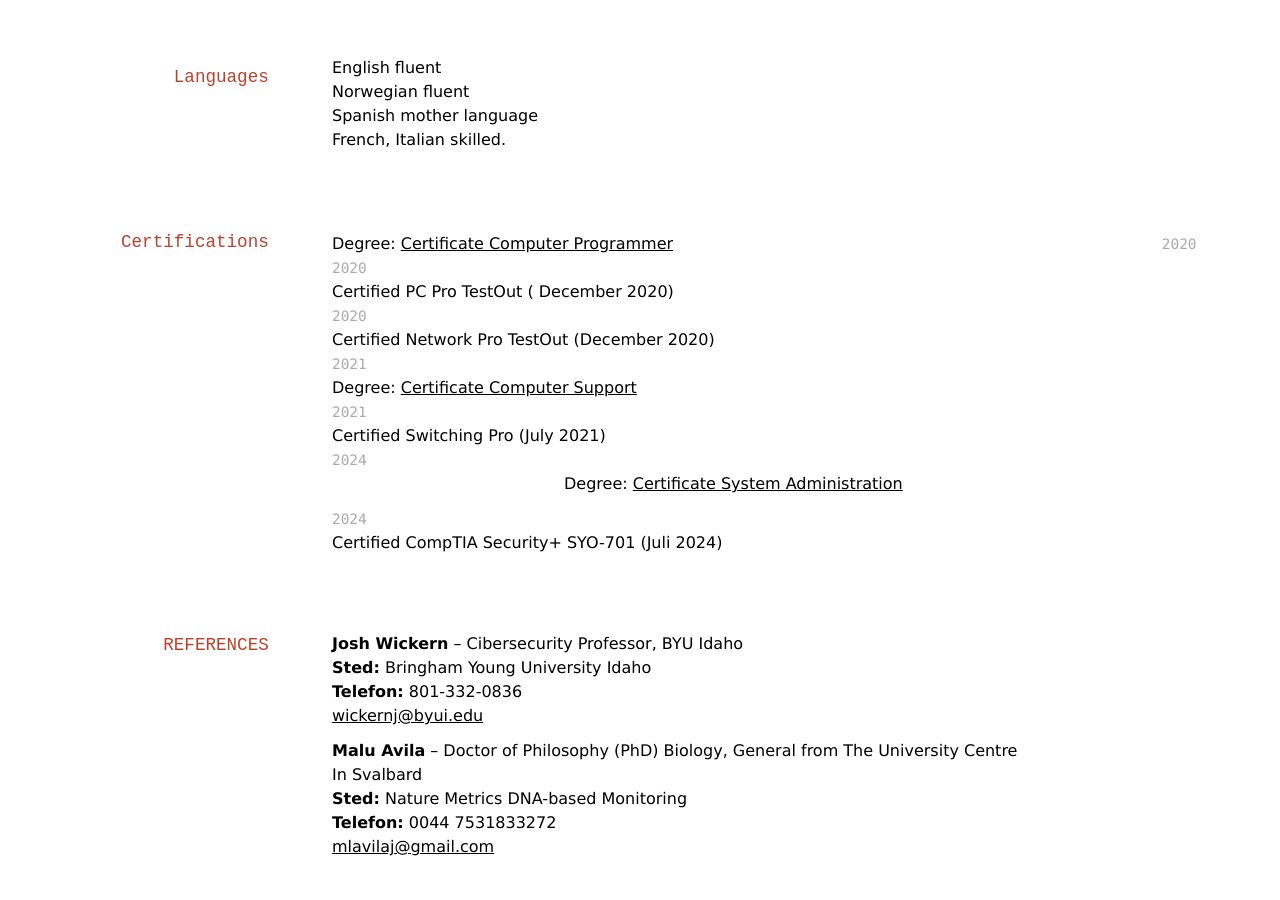
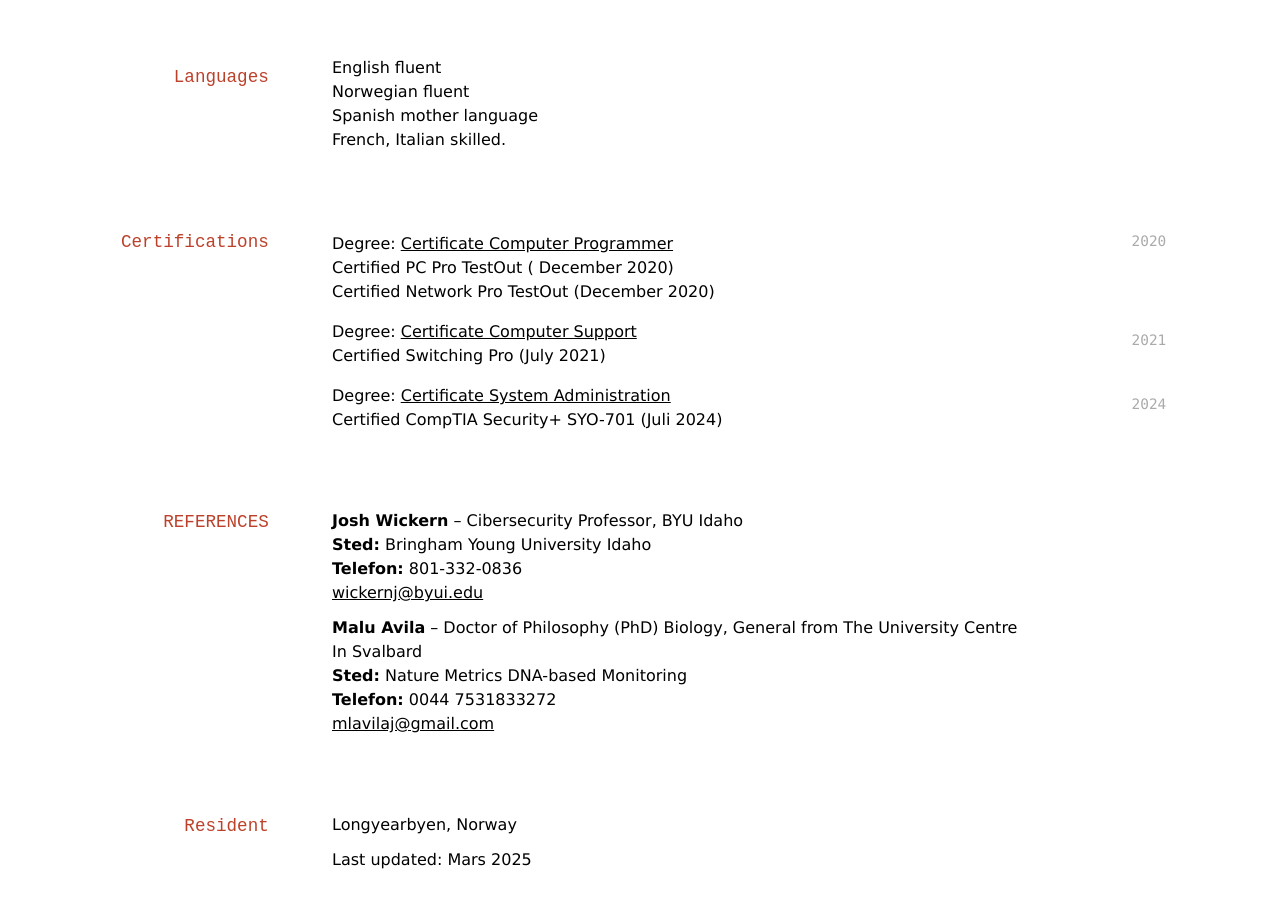
Before and after one commit to carlosdgerez/Gerez-Resume, a Jekyll site: the page built from docs/index.md, in a window 1280 px wide and 900 px high, scrolled down 1454 px. Built offline with Jekyll 4.4.1, drawn with Linux system fonts in a browser that asks for light colours.

Commit message:
Update index.md arrange correct dates

```diff
--- a/docs/index.md
+++ b/docs/index.md
@@ -86,21 +86,17 @@ __Other Tools__
 
 ## Certifications
 
-- `2020`
+ `2020`
+-  Degree: [Certificate Computer Programmer](https://www.michaelsutter.com/ediploma?fn=diplomastatuscheck&key=01000000a2f381e11d60968e7096723cc449e6d5590bb92f75bdbc1245397c50c2990b1773c183443a9eac98777747395283fecc)
+- Certified PC Pro TestOut ( December 2020)
+- Certified Network Pro TestOut (December 2020)
 
--  Degree: [Certificate Computer Programmer](https://www.michaelsutter.com/ediploma?fn=diplomastatuscheck&key=01000000a2f381e11d60968e7096723cc449e6d5590bb92f75bdbc1245397c50c2990b1773c183443a9eac98777747395283fecc)
-- `2020`
-- Certified PC Pro TestOut ( December 2020)
-- `2020`
-- Certified Network Pro TestOut (December 2020)
-- `2021`
+`2021`
 - Degree: [Certificate Computer Support](https://www.michaelsutter.com/ediploma?fn=diplomastatuscheck&key=020000003105fdc496759660de5484d2f932b7178020a69b8d629b1ac0c244bf1e2a9e5aa8c6901a424b3cb3fedd8a71d75f98faf89bad237008ddf833ff46ace4500a0a)
-- `2021`
 - Certified Switching Pro (July 2021)
-- `2024`
+
+`2024`
 - Degree: [Certificate System Administration](https://www.michaelsutter.com/ediploma?fn=diplomastatuscheck&key=02000000c9ec19dd39add2463e2c60f29def1f294e322848d3b02b480bc2a95c975569340a954596580309649867a58cfbcca91c11ddabfd0c8fd995a8770e34882aa2c2)
-
-- `2024`
 -  Certified CompTIA Security+ SYO-701 (Juli 2024)
 
 ## REFERENCES
```
